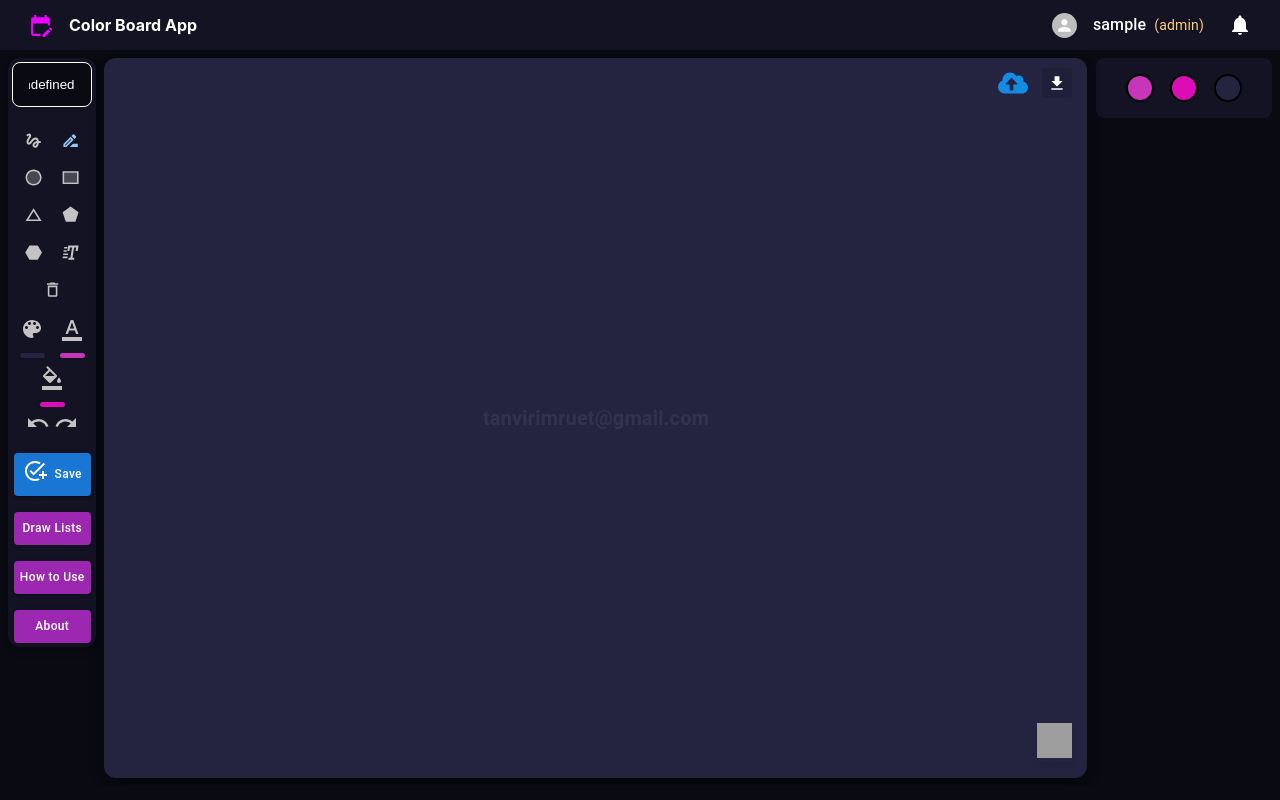
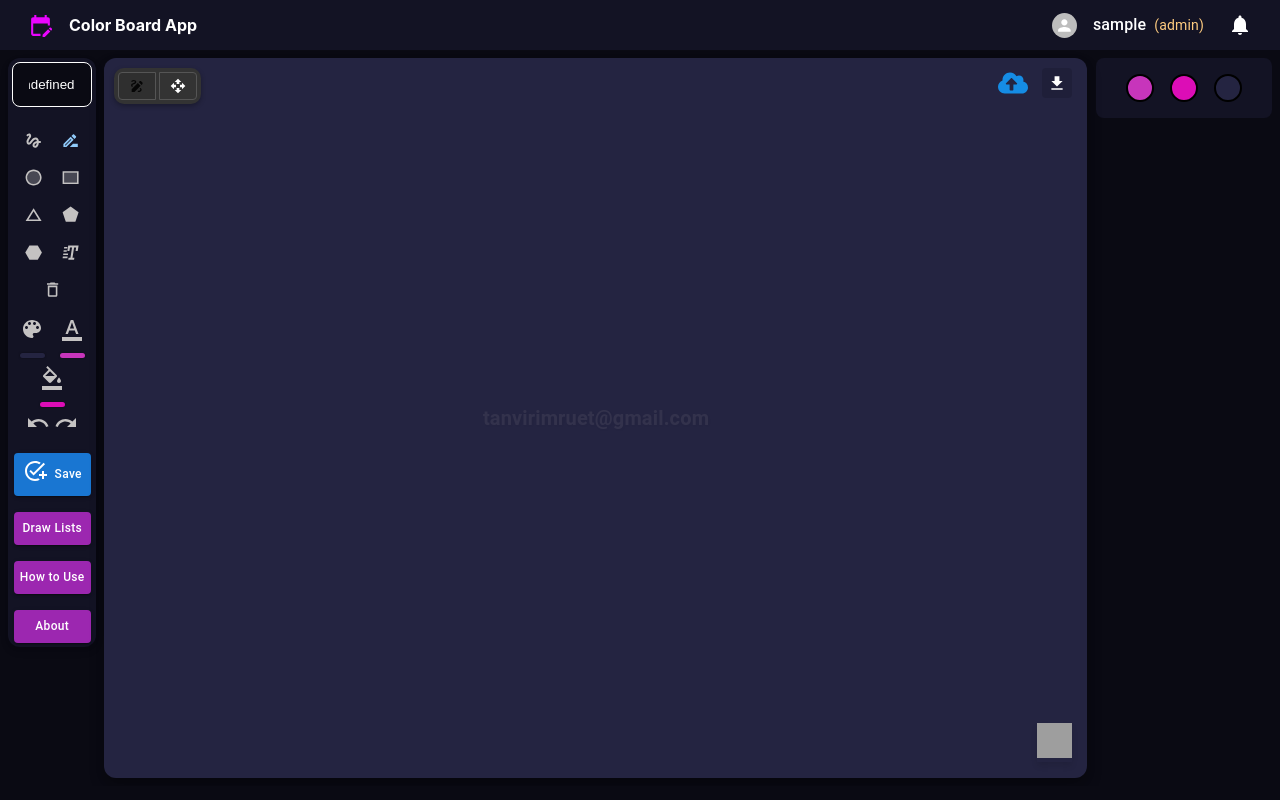
Before and after one commit to tanvirmitul1/whiteboard-application, a React (Create React App) app in the folder client/: page /create-drawing in a window 1280 px wide. Built offline with nearby package versions, Linux system fonts and the light colour scheme; no server answers; sample sign-in values are in the browser's storage; grey boxes are pictures that could not be loaded.

Commit message:
shape draw and shape movement logic fixed

```diff
--- a/client/src/components/Whiteboard.js
+++ b/client/src/components/Whiteboard.js
@@ -15,7 +15,7 @@ import {
 import { handleKeyDown } from "../utils/keyHandlers";
 import { getShapeCoordinates, setCanvasCursor } from "../utils/otherFunctions";
 import ShapeContextBar from "./context/ShapeContextBar";
-import { setShapes } from "../slices/canvasSlice";
+import { setShapes, toggleMode } from "../slices/canvasSlice";
 import { useDispatch, useSelector } from "react-redux";
 import Watermark from "./canvas/Watermark";
 import TextToolInput from "./canvas/TextToolInput";
@@ -23,6 +23,8 @@ import ClearButton from "./canvas/ClearButton";
 import { v4 as uuidv4 } from "uuid";
 import DownloadButton from "./canvas/DownloadButton";
 import ImageUploader from "./canvas/ImageUploader";
+import { toast } from "react-toastify";
+import ModeToggleButton from "./canvas/ModeToggleButton";
 const Whiteboard = ({
   shapeType,
   setShapeType,
@@ -47,6 +49,17 @@ const Whiteboard = ({
   const [currentPenPath, setCurrentPenPath] = useState([]);
   const [copiedShape, setCopiedShape] = useState(null);
   const smoothingFactor = Number(process.env.REACT_APP_SMOOTH_FACTOR);
+  const mode = useSelector((state) => state.canvas.mode); // Get mode from Redux
+  useEffect(() => {
+    const handleKeyDown = (e) => {
+      if (e.key === "Shift") {
+        dispatch(toggleMode());
+      }
+    };
+
+    window.addEventListener("keydown", handleKeyDown);
+    return () => window.removeEventListener("keydown", handleKeyDown);
+  }, [dispatch]);
   const drawAllShapes = () => {
     const canvas = canvasRef.current;
     const ctx = canvas.getContext("2d");
@@ -54,35 +67,84 @@ const Whiteboard = ({
     ctx.clearRect(0, 0, canvas.width, canvas.height);
     [...shapes].reverse().forEach((shape) => drawShape(ctx, shape));
   };
+
   const handleMouseDown = (e) => {
     const canvas = canvasRef.current;
+    const ctx = canvas.getContext("2d");
     const mousePos = getMousePosition(canvas, e);
-    const ctx = canvas.getContext("2d");
     setStartPoint(mousePos);
-
     if (shapeType === "eraser") {
       const shapeIndex = shapes.findIndex((shape) =>
         isPointInShape(ctx, mousePos, shape)
       );
-      const selectedShape = shapes[shapeIndex];
-      const updatedShapes = shapes.filter((shape) => shape !== selectedShape);
+      if (shapeIndex !== -1) {
+        const updatedShapes = shapes.filter((_, index) => index !== shapeIndex);
         dispatch(setShapes(updatedShapes));
         onShapesUpdate(updatedShapes);
       }
+    }
 
-    if (shapeType === "pen") {
+    if (mode === "draw") {
+      if (isDrawing && shapeType === "pen") {
+        setCurrentPenPath([...currentPenPath, mousePos]);
+        drawPen(ctx, currentPenPath);
+      } else if (shapeType === "image") {
+        setSelectedShapeIndex(
+          shapes.findIndex((shape) => isPointInShape(ctx, mousePos, shape))
+        );
+      } else {
         setIsDrawing(true);
-      setCurrentPenPath([mousePos]); // Start the pen path
-    } else {
+      }
+    } else if (mode === "move") {
       const shapeIndex = shapes.findIndex((shape) =>
         isPointInShape(ctx, mousePos, shape)
       );
       if (shapeIndex !== -1) {
         setSelectedShapeIndex(shapeIndex);
         setIsMoving(true);
+      }
+    }
+  };
+
+  const handleMouseMove = (e) => {
+    if (mode === "draw" && !isDrawing) return;
+    if (mode === "move" && !isMoving) return;
+
+    const canvas = canvasRef.current;
+    const ctx = canvas.getContext("2d");
+    const mousePos = getMousePosition(canvas, e);
+
+    ctx.clearRect(0, 0, canvas.width, canvas.height);
+    drawAllShapes();
+
+    if (mode === "draw") {
+      if (isDrawing && shapeType === "pen") {
+        setCurrentPenPath([...currentPenPath, mousePos]);
+        drawPen(ctx, currentPenPath);
+      } else if (shapeType === "image" && selectedShapeIndex !== null) {
+        const updatedShapes = shapes.map((shape, index) =>
+          index === selectedShapeIndex
+            ? {
+                ...shape,
+                x: mousePos.x - shape.width / 2,
+                y: mousePos.y - shape.height / 2,
+              }
+            : shape
+        );
+        dispatch(setShapes(updatedShapes));
+        drawAllShapes(updatedShapes);
       } else {
-        setIsDrawing(true);
+        drawCurrentShape(ctx, startPoint, mousePos, shapeType, drawColor);
       }
+    } else if (mode === "move" && selectedShapeIndex !== null) {
+      moveShape(
+        mousePos,
+        selectedShapeIndex,
+        startPoint,
+        setStartPoint,
+        onShapesUpdate,
+        smoothingFactor
+      );
     }
   };
 
@@ -143,40 +205,6 @@ const Whiteboard = ({
     setIsDrawing(false);
   };
 
-  const handleMouseMove = (e) => {
-    if (!isDrawing && !isMoving) return;
-
-    const canvas = canvasRef.current;
-    const ctx = canvas.getContext("2d");
-    const mousePos = getMousePosition(canvas, e);
-
-    ctx.clearRect(0, 0, canvas.width, canvas.height);
-    drawAllShapes();
-
-    if (isDrawing && shapeType === "pen") {
-      setCurrentPenPath([...currentPenPath, mousePos]);
-      drawPen(ctx, currentPenPath);
-    } else if (isDrawing && shapeType === "image") {
-      const shape = shapes[selectedShapeIndex];
-      shape.x = mousePos.x - shape.width / 2;
-      shape.y = mousePos.y - shape.height / 2;
-      const updatedShapes = [shape, ...shapes];
-      dispatch(setShapes(updatedShapes));
-      drawAllShapes(updatedShapes);
-    } else if (isDrawing && shapeType !== "eraser") {
-      drawCurrentShape(ctx, startPoint, mousePos, shapeType, drawColor);
-    } else if (isMoving && selectedShapeIndex !== null) {
-      moveShape(
-        mousePos,
-        selectedShapeIndex,
-        startPoint,
-        setStartPoint,
-        onShapesUpdate,
-        smoothingFactor
-      );
-    }
-  };
-
   //mobile touchevent
   const handleTouchStart = (e) => {
     const canvas = canvasRef.current;
@@ -184,21 +212,39 @@ const Whiteboard = ({
     const touchPos = getTouchPosition(canvas, e);
     setStartPoint(touchPos);
 
-    if (shapeType === "pen") {
+    if (shapeType === "eraser") {
+      const shapeIndex = shapes.findIndex((shape) =>
+        isPointInShape(ctx, touchPos, shape)
+      );
+      if (shapeIndex !== -1) {
+        const updatedShapes = shapes.filter((_, index) => index !== shapeIndex);
+        dispatch(setShapes(updatedShapes));
+        onShapesUpdate(updatedShapes);
+      }
+    }
+
+    if (mode === "draw") {
+      if (isDrawing && shapeType === "pen") {
+        setCurrentPenPath([...currentPenPath, touchPos]);
+        drawPen(ctx, currentPenPath);
+      } else if (shapeType === "image") {
+        setSelectedShapeIndex(
+          shapes.findIndex((shape) => isPointInShape(ctx, touchPos, shape))
+        );
+      } else {
         setIsDrawing(true);
-      setCurrentPenPath([touchPos]);
-    } else {
+      }
+    } else if (mode === "move") {
       const shapeIndex = shapes.findIndex((shape) =>
         isPointInShape(ctx, touchPos, shape)
       );
       if (shapeIndex !== -1) {
         setSelectedShapeIndex(shapeIndex);
         setIsMoving(true);
-      } else {
-        setIsDrawing(true);
       }
     }
   };
+
   const handleTouchEnd = (e) => {
     const canvas = canvasRef.current;
     const ctx = canvas.getContext("2d");
@@ -246,7 +292,8 @@ const Whiteboard = ({
 
   const handleTouchMove = (e) => {
     e.preventDefault(); // Prevent scrolling while drawing
-    if (!isDrawing && !isMoving) return;
+    if (mode === "draw" && !isDrawing) return;
+    if (mode === "move" && !isMoving) return;
 
     const canvas = canvasRef.current;
     const ctx = canvas.getContext("2d");
@@ -255,19 +302,26 @@ const Whiteboard = ({
     ctx.clearRect(0, 0, canvas.width, canvas.height);
     drawAllShapes();
 
+    if (mode === "draw") {
       if (isDrawing && shapeType === "pen") {
         setCurrentPenPath([...currentPenPath, touchPos]);
         drawPen(ctx, currentPenPath);
-    } else if (isDrawing && shapeType !== "eraser") {
-      drawCurrentShape(
-        ctx,
-        startPoint,
-        touchPos,
-        shapeType,
-        drawColor,
-        fillColor
+      } else if (shapeType === "image" && selectedShapeIndex !== null) {
+        const updatedShapes = shapes.map((shape, index) =>
+          index === selectedShapeIndex
+            ? {
+                ...shape,
+                x: touchPos.x - shape.width / 2,
+                y: touchPos.y - shape.height / 2,
+              }
+            : shape
         );
-    } else if (isMoving && selectedShapeIndex !== null) {
+        dispatch(setShapes(updatedShapes));
+        drawAllShapes(updatedShapes);
+      } else {
+        drawCurrentShape(ctx, startPoint, touchPos, shapeType, drawColor);
+      }
+    } else if (mode === "move" && selectedShapeIndex !== null) {
       moveShape(
         touchPos,
         selectedShapeIndex,
@@ -407,6 +461,8 @@ const Whiteboard = ({
       {/* Image Uploader */}
       <ImageUploader drawAllShapes={drawAllShapes} />
 
+      <ModeToggleButton />
+
       {/* Download Button */}
       <DownloadButton
         backgroundColor={backgroundColor}
--- /dev/null
+++ b/client/src/components/canvas/ModeToggleButton.jsx
@@ -0,0 +1,74 @@
+import React from "react";
+import { useDispatch, useSelector } from "react-redux";
+import { ToggleButton, ToggleButtonGroup, Tooltip } from "@mui/material";
+import DrawIcon from "@mui/icons-material/Draw";
+import OpenWithIcon from "@mui/icons-material/OpenWith";
+import { toggleMode } from "../../slices/canvasSlice";
+
+const ModeToggleButton = () => {
+  const dispatch = useDispatch();
+  const mode = useSelector((state) => state.canvas.mode);
+
+  const handleChange = () => {
+    dispatch(toggleMode());
+  };
+
+  return (
+    <ToggleButtonGroup
+      value={mode}
+      exclusive
+      onChange={handleChange}
+      sx={{
+        display: "flex",
+        alignItems: "center",
+        justifyContent: "flex-start",
+        gap: 0.5,
+        padding: "4px",
+        position: "absolute",
+        top: 10,
+        left: 10,
+
+        // Background color for dark mode
+        backgroundColor: "#333", // Dark background for the button group in dark mode
+        borderRadius: "10px",
+        boxShadow: "0 2px 5px rgba(0, 0, 0, 0.3)",
+
+        "& .MuiToggleButton-root": {
+          padding: "5px 10px",
+          fontSize: "10px",
+          fontWeight: "bold",
+          transition: "all 0.3s ease-in-out",
+          minWidth: "36px",
+          color: "white", // Light text for dark background
+          backgroundColor: "transparent", // Transparent background for each button
+          borderColor: "#555", // Light border for buttons
+          "&:hover": {
+            backgroundColor: "#444", // Darker background on hover
+            borderColor: "#777", // Hover border color
+          },
+        },
+        "& .Mui-selected": {
+          backgroundColor: "#1976d2", // Blue background when selected
+          color: "white", // White text when selected
+          "&:hover": {
+            backgroundColor: "#1565c0", // Darker blue on hover when selected
+          },
+        },
+      }}
+    >
+      <Tooltip title="Draw" arrow>
+        <ToggleButton value="draw">
+          <DrawIcon sx={{ fontSize: 16 }} />
+        </ToggleButton>
+      </Tooltip>
+
+      <Tooltip title="Move" arrow>
+        <ToggleButton value="move">
+          <OpenWithIcon sx={{ fontSize: 16 }} />
+        </ToggleButton>
+      </Tooltip>
+    </ToggleButtonGroup>
+  );
+};
+
+export default ModeToggleButton;
--- a/client/src/slices/canvasSlice.js
+++ b/client/src/slices/canvasSlice.js
@@ -3,6 +3,7 @@ import { createSlice } from "@reduxjs/toolkit";
 const initialState = {
   shapes: [],
   selectedShapeIndex: null,
+  mode: "draw",
 };
 
 const canvasSlice = createSlice({
@@ -15,8 +16,12 @@ const canvasSlice = createSlice({
     setSelectedShapeIndex: (state, action) => {
       state.selectedShapeIndex = action.payload;
     },
+    toggleMode: (state) => {
+      state.mode = state.mode === "draw" ? "move" : "draw";
+    },
   },
 });
 
-export const { setShapes, setSelectedShapeIndex } = canvasSlice.actions;
+export const { setShapes, setSelectedShapeIndex, toggleMode } =
+  canvasSlice.actions;
 export default canvasSlice.reducer;
```
Lines whose indentation alone changed are shown as unchanged.
